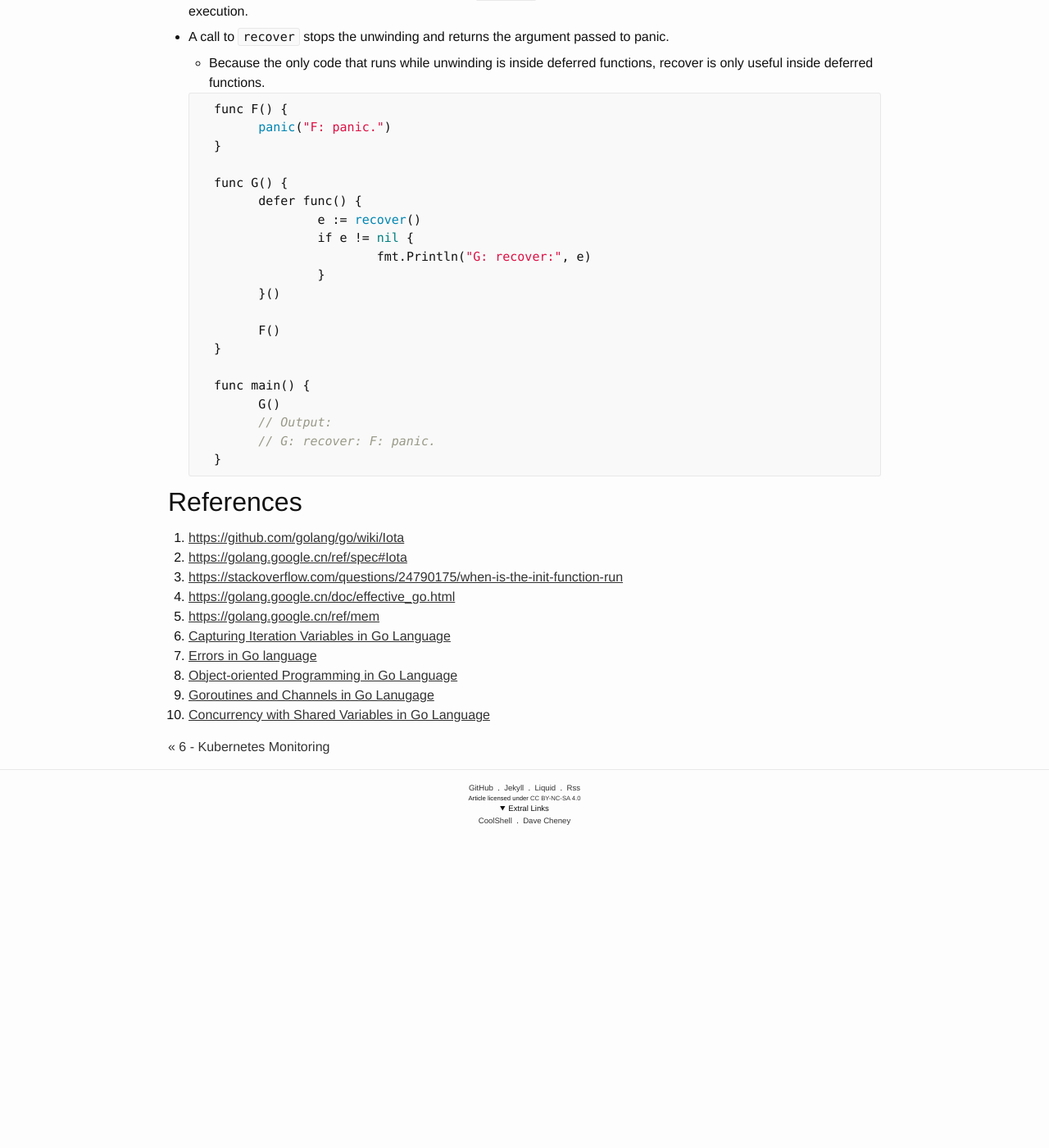
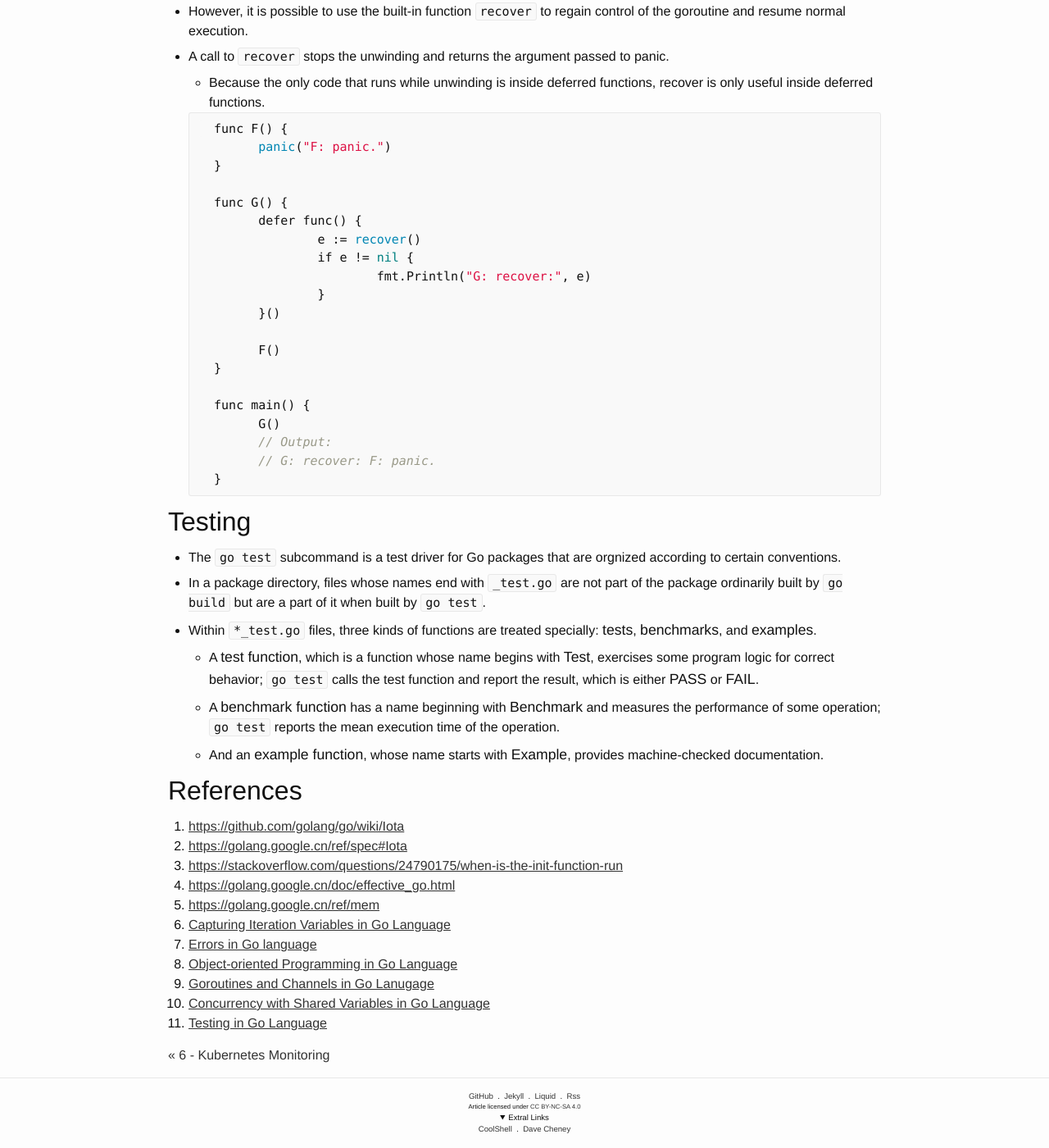
Before and after one commit to ousiax/ousiax.github.io, a Jekyll site: the page built from _posts/2020-04-07-golang-learning-notes.md, in a window 1280 px wide and 1400 px high, scrolled down 29914 px. Shown: the whole window at 82% size. Built offline with Jekyll 4.4.1, drawn with Linux system fonts in a browser that asks for light colours; before the commit the page ends 30937 px from its top, so only the background shows below that.

Commit message:
Update 2020-04-07-golang-learning-notes.md
- Testing in Go

````diff
--- a/_posts/2020-04-07-golang-learning-notes.md
+++ b/_posts/2020-04-07-golang-learning-notes.md
@@ -1430,6 +1430,20 @@ The zero value is:
     }
     ```
 
+## Testing
+
+- The `go test` subcommand is a test driver for Go packages that are orgnized according to certain conventions.
+
+- In a package directory, files whose names end with `_test.go` are not part of the package ordinarily built by `go build` but are a part of it when built by `go test`.
+
+- Within `*_test.go` files, three kinds of functions are treated specially: **tests**, **benchmarks**, and **examples**.
+
+    - A **test function**, which is a function whose name begins with **Test**, exercises some program logic for correct behavior; `go test` calls the test function and report the result, which is either **PASS** or **FAIL**.
+
+    - A **benchmark function** has a name beginning with **Benchmark** and measures the performance of some operation; `go test` reports the mean execution time of the operation.
+
+    - And an **example function**, whose name starts with **Example**, provides machine-checked documentation.
+
 ## References
 
 1. [https://github.com/golang/go/wiki/Iota](https://github.com/golang/go/wiki/Iota)
@@ -1442,3 +1456,4 @@ The zero value is:
 1. [Object-oriented Programming in Go Language](/2017/05/21/object-oriented-programming-in-go-language/)
 1. [Goroutines and Channels in Go Lanugage](/2017/06/11/goroutines-and-channels-in-go-lanugage/)
 1. [Concurrency with Shared Variables in Go Language](/2017/06/17/concurrency-with-shared-variables-in-go-language/)
+1. [Testing in Go Language](/2017/07/01/testing-in-go-language/#benchmark-functions)
````
